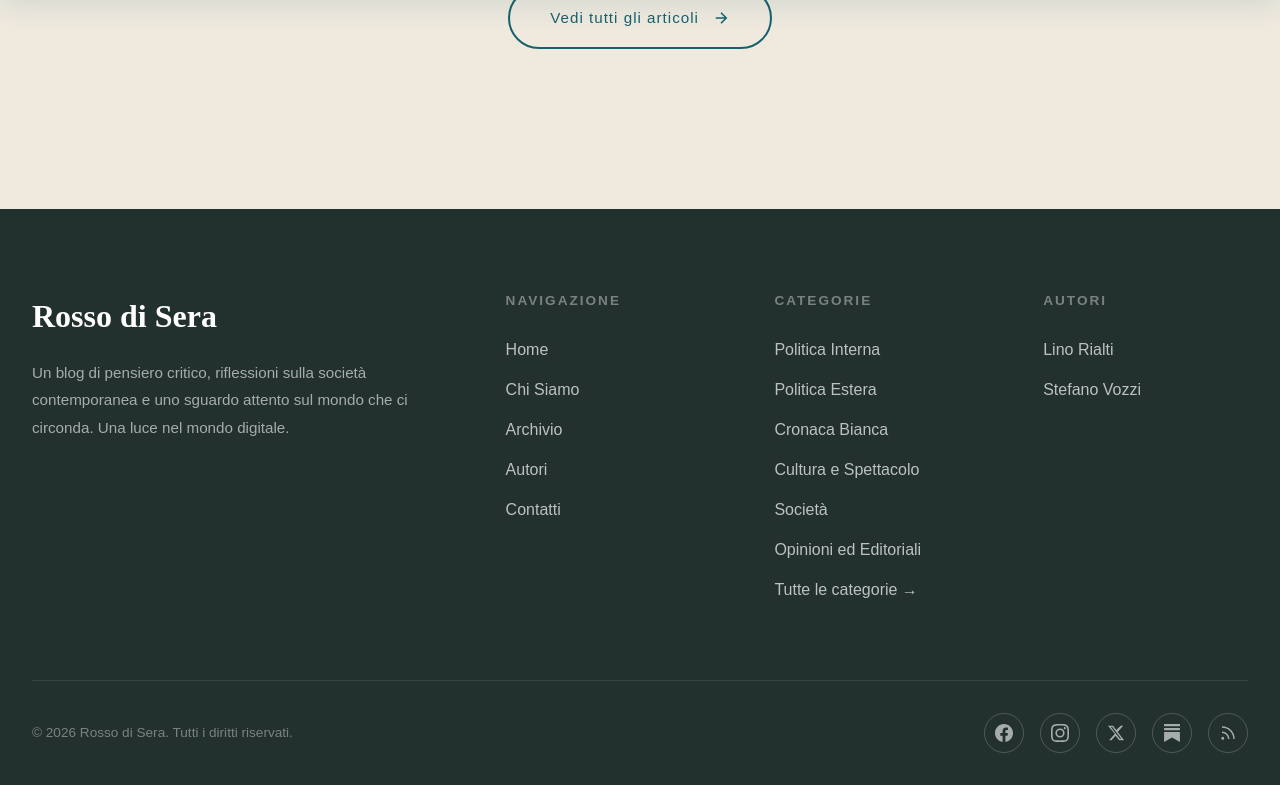
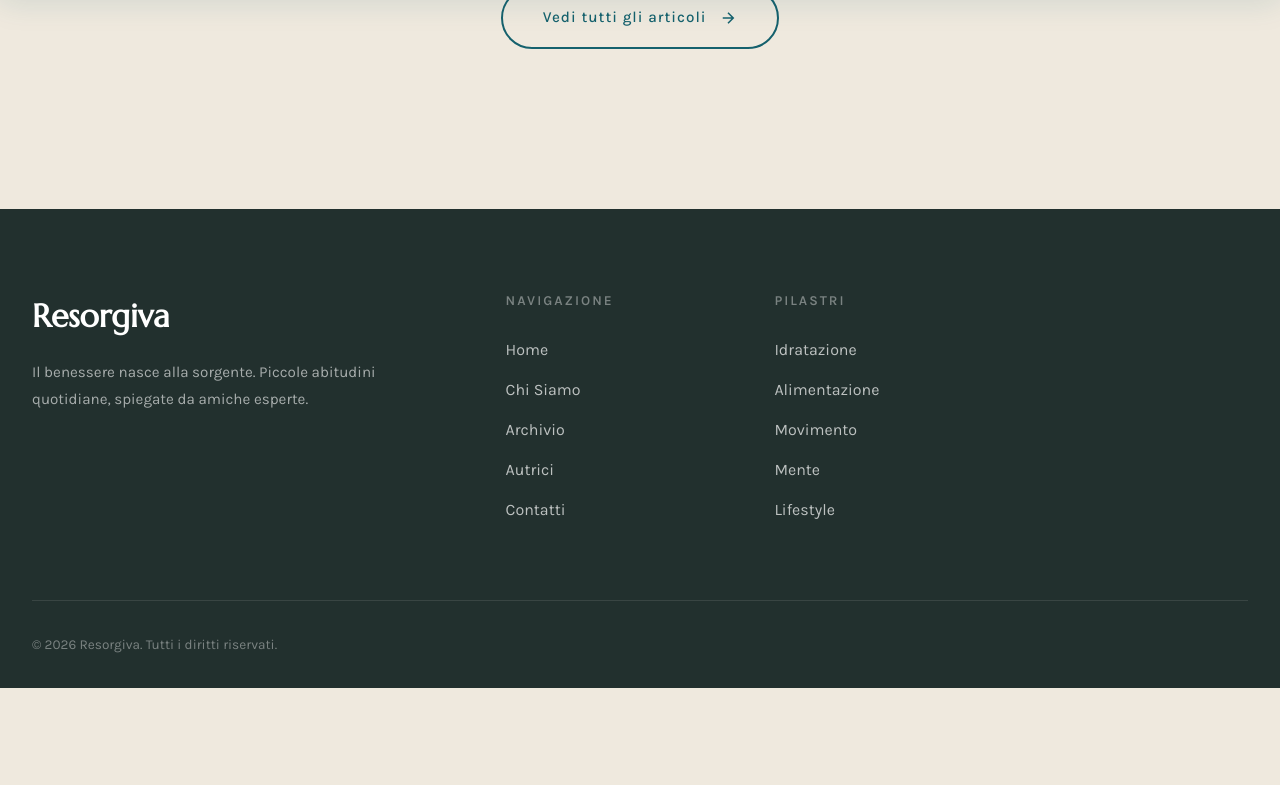
Before and after one commit to StE2808/resorgiva, a Jekyll site: the page built from index.html, in a window 1280 px wide and 900 px high, scrolled down 1044 px, cut to the strip 115-900 px from the top of the window. Built offline with Jekyll 4.4.1, drawn with Linux system fonts in a browser that asks for light colours; the list of posts is cut into pages by our own code; after the commit the page ends 1847 px from its top, so only the background shows below that; some of the changed text lies outside the part shown.

Commit message:
default.html: rebrand nav/footer, fix bug og:title duplicato, rimossi GA/GSC non configurati

```diff
--- a/_layouts/default.html
+++ b/_layouts/default.html
@@ -9,23 +9,11 @@
 
     <meta charset="UTF-8">
     <meta name="viewport" content="width=device-width, initial-scale=1.0">
-    <title>{% if effective_title %}{{ effective_title }} | {% endif %}Rosso di Sera</title>
-    <meta name="google-site-verification" content="gw5Fk6K2XT2ucVmoWb0WBhi5aVtD-iZtugkImmhzbVU" />
+    <title>{% if effective_title %}{{ effective_title }} | {% endif %}Resorgiva</title>
 
-    <!-- Google tag (gtag.js) -->
-    <script async src="https://www.googletagmanager.com/gtag/js?id=G-Q7QJLYXF81"></script>
-    <script>
-      window.dataLayer = window.dataLayer || [];
-      function gtag(){dataLayer.push(arguments);}
-      gtag('js', new Date());
-      gtag('config', 'G-Q7QJLYXF81');
-    </script>
-
-    <!-- SEO -->
+    <!-- SEO (jekyll-seo-tag genera anche og:title/og:image dal fallback sitewide: niente meta manuali duplicati) -->
     {% seo title=false %}
 
-    <!-- Custom title with seo_title support -->
-    <meta property="og:title" content="{{ effective_title }}">
     {% if page.image_alt %}
     <meta property="og:image:alt" content="{{ page.image_alt }}">
     {% elsif page.title %}
@@ -35,7 +23,7 @@
     <!-- Fonts -->
     <link rel="preconnect" href="https://fonts.googleapis.com">
     <link rel="preconnect" href="https://fonts.gstatic.com" crossorigin>
-    <link href="https://fonts.googleapis.com/css2?family=Cormorant+Garamond:ital,wght@0,400;0,600;0,700;1,400&family=Outfit:wght@300;400;500;600&display=swap" rel="stylesheet">
+    <link href="https://fonts.googleapis.com/css2?family=Marcellus&family=Karla:wght@300;400;500;600&display=swap" rel="stylesheet">
 
     <!-- Favicon -->
     <link rel="icon" type="image/png" sizes="32x32" href="{{ '/assets/images/favicon-32x32.png' | relative_url }}">
@@ -49,16 +37,15 @@
     <!-- NAVBAR -->
     <nav class="navbar">
         <a href="{{ '/' | relative_url }}" class="navbar-brand">
-            <img src="{{ '/assets/images/logo_trasparenza.png' | relative_url }}" alt="Rosso di Sera" class="navbar-logo">
-            <span class="navbar-title">Rosso di Sera</span>
+            <img src="{{ '/assets/images/logo.png' | relative_url }}" alt="Resorgiva" class="navbar-logo">
+            <span class="navbar-title">Resorgiva</span>
         </a>
 
-        <!-- Menu Desktop -->
         <ul class="navbar-links">
             <li><a href="{{ '/' | relative_url }}">Home</a></li>
             <li><a href="{{ '/chi-siamo' | relative_url }}">Chi Siamo</a></li>
             <li><a href="{{ '/archivio' | relative_url }}">Archivio</a></li>
-            <li><a href="{{ '/autori' | relative_url }}">Autori</a></li>
+            <li><a href="{{ '/autori' | relative_url }}">Autrici</a></li>
             <li><a href="{{ '/contatti' | relative_url }}">Contatti</a></li>
             <li><a href="{{ '/cerca' | relative_url }}" class="navbar-search-link" aria-label="Cerca">
                 <svg width="18" height="18" viewBox="0 0 24 24" fill="none" stroke="currentColor" stroke-width="2" stroke-linecap="round"><circle cx="11" cy="11" r="7"/><path d="M21 21l-4.3-4.3"/></svg>
@@ -66,7 +53,6 @@
             </a></li>
         </ul>
 
-        <!-- Hamburger Button (Mobile) -->
         <button class="hamburger" aria-label="Menu" aria-expanded="false">
             <span class="hamburger-line"></span>
             <span class="hamburger-line"></span>
@@ -74,33 +60,29 @@
         </button>
     </nav>
 
-    <!-- Mobile Menu Overlay -->
     <div class="mobile-menu">
         <ul class="mobile-menu-links">
             <li><a href="{{ '/' | relative_url }}">Home</a></li>
             <li><a href="{{ '/chi-siamo' | relative_url }}">Chi Siamo</a></li>
             <li><a href="{{ '/archivio' | relative_url }}">Archivio</a></li>
-            <li><a href="{{ '/autori' | relative_url }}">Autori</a></li>
+            <li><a href="{{ '/autori' | relative_url }}">Autrici</a></li>
             <li><a href="{{ '/contatti' | relative_url }}">Contatti</a></li>
             <li><a href="{{ '/cerca' | relative_url }}">Cerca</a></li>
         </ul>
 
-        <!-- Dropdown Categorie -->
         <div class="mobile-categories-dropdown">
             <button class="categories-toggle" aria-expanded="false">
-                <span>Categorie</span>
+                <span>Pilastri</span>
                 <svg class="dropdown-icon" width="20" height="20" viewBox="0 0 24 24" fill="none" stroke="currentColor" stroke-width="2">
                     <path d="M6 9l6 6 6-6"/>
                 </svg>
             </button>
             <div class="mobile-menu-categories">
-                <a href="{{ '/categoria/politica-interna' | relative_url }}">Politica Interna</a>
-                <a href="{{ '/categoria/politica-estera' | relative_url }}">Politica Estera</a>
-                <a href="{{ '/categoria/cronaca-bianca' | relative_url }}">Cronaca Bianca</a>
-                <a href="{{ '/categoria/cultura-spettacolo' | relative_url }}">Cultura e Spettacolo</a>
-                <a href="{{ '/categoria/societa' | relative_url }}">Società</a>
-                <a href="{{ '/categoria/opinioni-editoriali' | relative_url }}">Opinioni ed Editoriali</a>
-                <a href="{{ '/archivio' | relative_url }}">Tutte le categorie →</a>
+                <a href="{{ '/categoria/idratazione' | relative_url }}">Idratazione</a>
+                <a href="{{ '/categoria/alimentazione' | relative_url }}">Alimentazione</a>
+                <a href="{{ '/categoria/movimento' | relative_url }}">Movimento</a>
+                <a href="{{ '/categoria/mente' | relative_url }}">Mente</a>
+                <a href="{{ '/categoria/lifestyle' | relative_url }}">Lifestyle</a>
             </div>
         </div>
     </div>
@@ -111,8 +93,8 @@
     <footer>
         <div class="footer-content">
             <div class="footer-brand">
-                <h3>Rosso di Sera</h3>
-                <p>Un blog di pensiero critico, riflessioni sulla società contemporanea e uno sguardo attento sul mondo che ci circonda. Una luce nel mondo digitale.</p>
+                <h3>Resorgiva</h3>
+                <p>Il benessere nasce alla sorgente. Piccole abitudini quotidiane, spiegate da amiche esperte.</p>
             </div>
             <div class="footer-section">
                 <h4>Navigazione</h4>
@@ -120,70 +102,32 @@
                     <li><a href="{{ '/' | relative_url }}">Home</a></li>
                     <li><a href="{{ '/chi-siamo' | relative_url }}">Chi Siamo</a></li>
                     <li><a href="{{ '/archivio' | relative_url }}">Archivio</a></li>
-                    <li><a href="{{ '/autori' | relative_url }}">Autori</a></li>
+                    <li><a href="{{ '/autori' | relative_url }}">Autrici</a></li>
                     <li><a href="{{ '/contatti' | relative_url }}">Contatti</a></li>
                 </ul>
             </div>
             <div class="footer-section footer-categories">
                 <h4 class="footer-toggle" aria-expanded="false">
-                    Categorie
+                    Pilastri
                     <svg class="footer-dropdown-icon" width="16" height="16" viewBox="0 0 24 24" fill="none" stroke="currentColor" stroke-width="2">
                         <path d="M6 9l6 6 6-6"/>
                     </svg>
                 </h4>
                 <ul class="footer-categories-list">
-                    <li><a href="{{ '/categoria/politica-interna' | relative_url }}">Politica Interna</a></li>
-                    <li><a href="{{ '/categoria/politica-estera' | relative_url }}">Politica Estera</a></li>
-                    <li><a href="{{ '/categoria/cronaca-bianca' | relative_url }}">Cronaca Bianca</a></li>
-                    <li><a href="{{ '/categoria/cultura-spettacolo' | relative_url }}">Cultura e Spettacolo</a></li>
-                    <li><a href="{{ '/categoria/societa' | relative_url }}">Società</a></li>
-                    <li><a href="{{ '/categoria/opinioni-editoriali' | relative_url }}">Opinioni ed Editoriali</a></li>
-                    <li><a href="{{ '/archivio' | relative_url }}">Tutte le categorie →</a></li>
-                </ul>
-            </div>
-            <div class="footer-section">
-                <h4>Autori</h4>
-                <ul>
-                    <li><a href="{{ '/autori' | relative_url }}#lino-rialti">Lino Rialti</a></li>
-                    <li><a href="{{ '/autori' | relative_url }}#stefano-vozzi">Stefano Vozzi</a></li>
+                    <li><a href="{{ '/categoria/idratazione' | relative_url }}">Idratazione</a></li>
+                    <li><a href="{{ '/categoria/alimentazione' | relative_url }}">Alimentazione</a></li>
+                    <li><a href="{{ '/categoria/movimento' | relative_url }}">Movimento</a></li>
+                    <li><a href="{{ '/categoria/mente' | relative_url }}">Mente</a></li>
+                    <li><a href="{{ '/categoria/lifestyle' | relative_url }}">Lifestyle</a></li>
                 </ul>
             </div>
         </div>
         <div class="footer-bottom">
-            <p>© {{ 'now' | date: "%Y" }} Rosso di Sera. Tutti i diritti riservati.</p>
-            <div class="social-links">
-                <a href="https://www.facebook.com/profile.php?id=61550470389942" aria-label="Facebook" target="_blank" rel="noopener">
-                    <svg width="18" height="18" viewBox="0 0 24 24" fill="currentColor">
-                        <path d="M24 12.073C24 5.405 18.627 0 12 0S0 5.405 0 12.073C0 18.1 4.388 23.094 10.125 24v-8.437H7.078v-3.49h3.047V9.43c0-3.007 1.792-4.669 4.533-4.669 1.312 0 2.686.235 2.686.235v2.953H15.83c-1.491 0-1.956.925-1.956 1.874v2.25h3.328l-.532 3.49h-2.796V24C19.612 23.094 24 18.1 24 12.073z"/>
-                    </svg>
-                </a>
-                <a href="https://www.instagram.com/rosso_di_sera_blog/" aria-label="Instagram" target="_blank" rel="noopener">
-                    <svg width="18" height="18" viewBox="0 0 24 24" fill="currentColor">
-                        <path d="M12 2.163c3.204 0 3.584.012 4.85.07 3.252.148 4.771 1.691 4.919 4.919.058 1.265.069 1.645.069 4.849 0 3.205-.012 3.584-.069 4.849-.149 3.225-1.664 4.771-4.919 4.919-1.266.058-1.644.07-4.85.07-3.204 0-3.584-.012-4.849-.07-3.26-.149-4.771-1.699-4.919-4.92-.058-1.265-.07-1.644-.07-4.849 0-3.204.013-3.583.07-4.849.149-3.227 1.664-4.771 4.919-4.919 1.266-.057 1.645-.069 4.849-.069zM12 0C8.741 0 8.333.014 7.053.072 2.695.272.273 2.69.073 7.052.014 8.333 0 8.741 0 12c0 3.259.014 3.668.072 4.948.2 4.358 2.618 6.78 6.98 6.98C8.333 23.986 8.741 24 12 24c3.259 0 3.668-.014 4.948-.072 4.354-.2 6.782-2.618 6.979-6.98.059-1.28.073-1.689.073-4.948 0-3.259-.014-3.667-.072-4.947-.196-4.354-2.617-6.78-6.979-6.98C15.668.014 15.259 0 12 0zm0 5.838a6.162 6.162 0 100 12.324 6.162 6.162 0 000-12.324zM12 16a4 4 0 110-8 4 4 0 010 8zm6.406-11.845a1.44 1.44 0 100 2.881 1.44 1.44 0 000-2.881z"/>
-                    </svg>
-                </a>
-                <a href="https://x.com/di_rosso45458" aria-label="X (Twitter)" target="_blank" rel="noopener">
-                    <svg width="18" height="18" viewBox="0 0 24 24" fill="currentColor">
-                        <path d="M18.244 2.25h3.308l-7.227 8.26 8.502 11.24H16.17l-4.714-6.231-5.401 6.231H2.747l7.73-8.835L1.254 2.25H8.08l4.261 5.632 5.903-5.632zm-1.161 17.52h1.833L7.084 4.126H5.117z"/>
-                    </svg>
-                </a>
-                <a href="https://stefanovozzi.substack.com" aria-label="Substack" target="_blank" rel="noopener">
-                    <svg width="18" height="18" viewBox="0 0 24 24" fill="currentColor">
-                        <path d="M22.539 8.242H1.46V5.406h21.08v2.836zM1.46 10.812V24L12 18.11 22.54 24V10.812H1.46zM22.54 0H1.46v2.836h21.08V0z"/>
-                    </svg>
-                </a>
-                <a href="{{ '/feed.xml' | relative_url }}" aria-label="RSS">
-                    <svg width="18" height="18" viewBox="0 0 24 24" fill="none" stroke="currentColor" stroke-width="2">
-                        <path d="M4 11a9 9 0 019 9M4 4a16 16 0 0116 16"/>
-                        <circle cx="5" cy="19" r="1"/>
-                    </svg>
-                </a>
-            </div>
+            <p>© {{ 'now' | date: "%Y" }} Resorgiva. Tutti i diritti riservati.</p>
         </div>
     </footer>
 
     <script>
-        // Navbar scroll effect
         const navbar = document.querySelector('.navbar');
         window.addEventListener('scroll', () => {
             if (window.scrollY > 100) {
```
Also changed, not shown: other parts of _layouts/default.html (+0 -4 lines).
